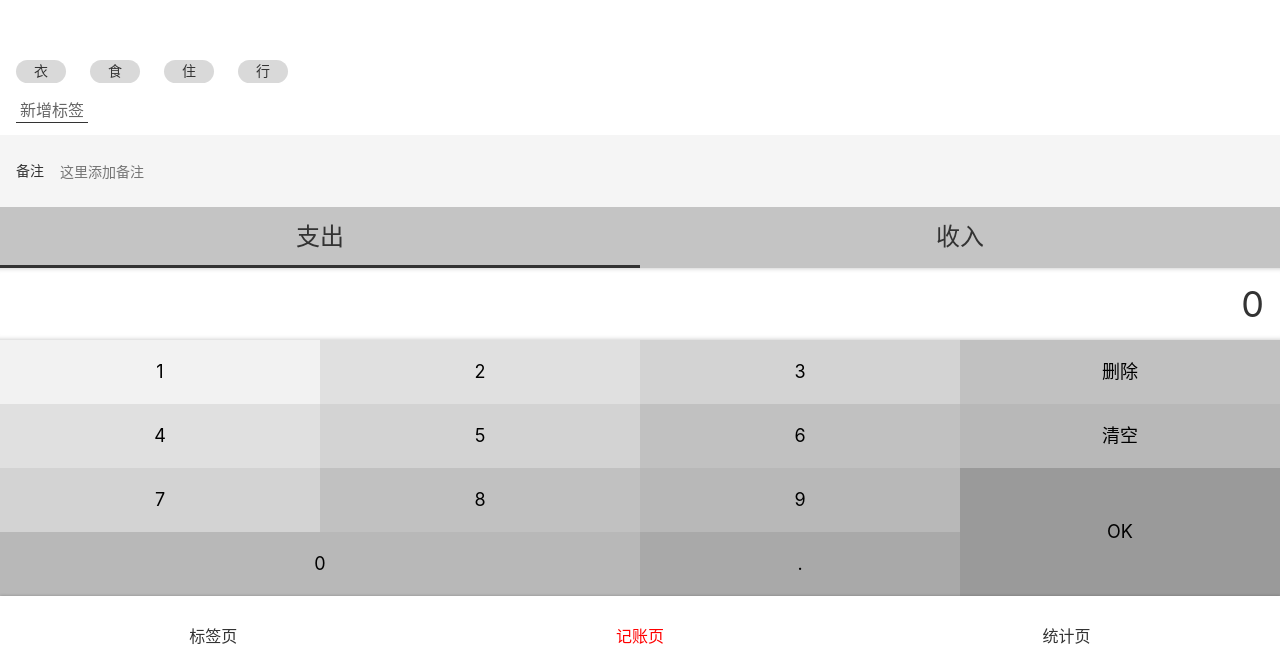
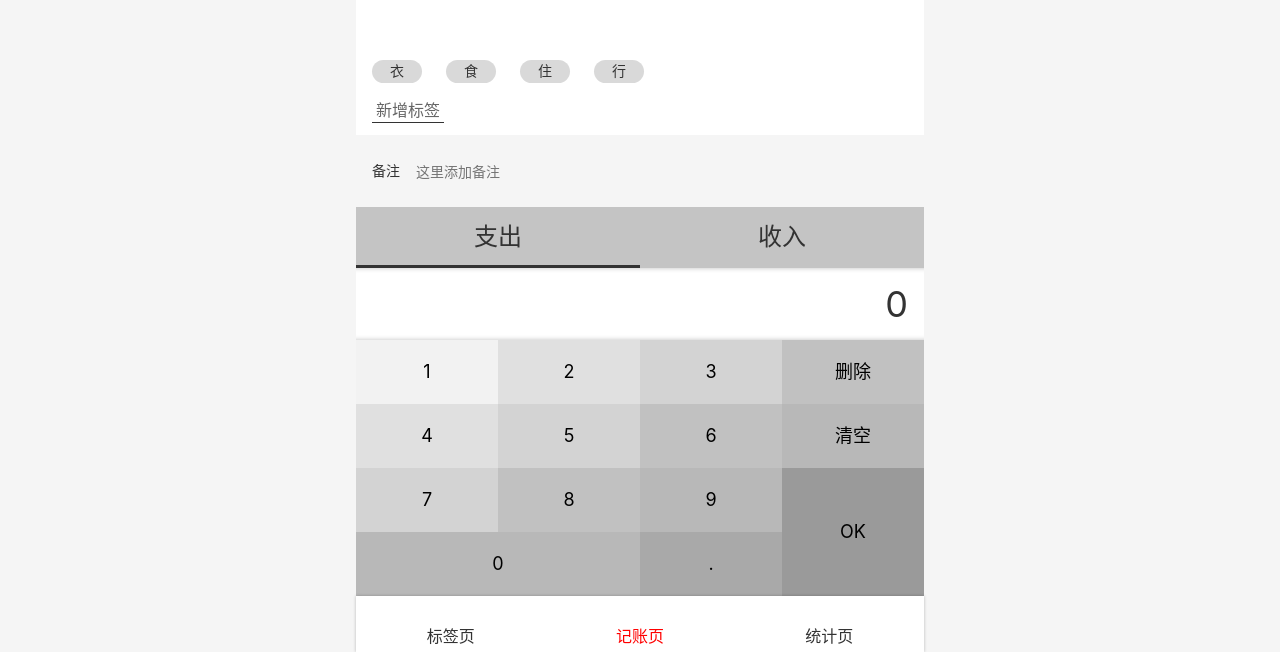
Before and after one commit to gjf610/JingWei-morney, a React (Vite) app: page /tags#/money in a window 1280 px wide. Shown: the part 148-800 px from the top of the page. Built offline with nearby package versions, Linux system fonts and the light colour scheme.

Commit message:
chore: added deploy scripts

```diff
--- a/index.html
+++ b/index.html
@@ -5,7 +5,7 @@
   <meta charset="UTF-8" />
   <link rel="icon" type="image/svg+xml" href="/src/favicon.svg" />
   <meta name="viewport" content="width=device-width, initial-scale=1.0" />
-  <title>精卫记账</title>
+  <title>精卫</title>
 </head>
 
 <body>
--- a/src/App.tsx
+++ b/src/App.tsx
@@ -10,6 +10,8 @@ import styled from "styled-components";
 
 const AppWrapper = styled.div`
   color: #333;
+  max-width: 568px;
+  margin: 0 auto;
 `;
 
 function App() {
```
Also changed, not shown: 1 other file (tests, documents, lock files or other folders).
